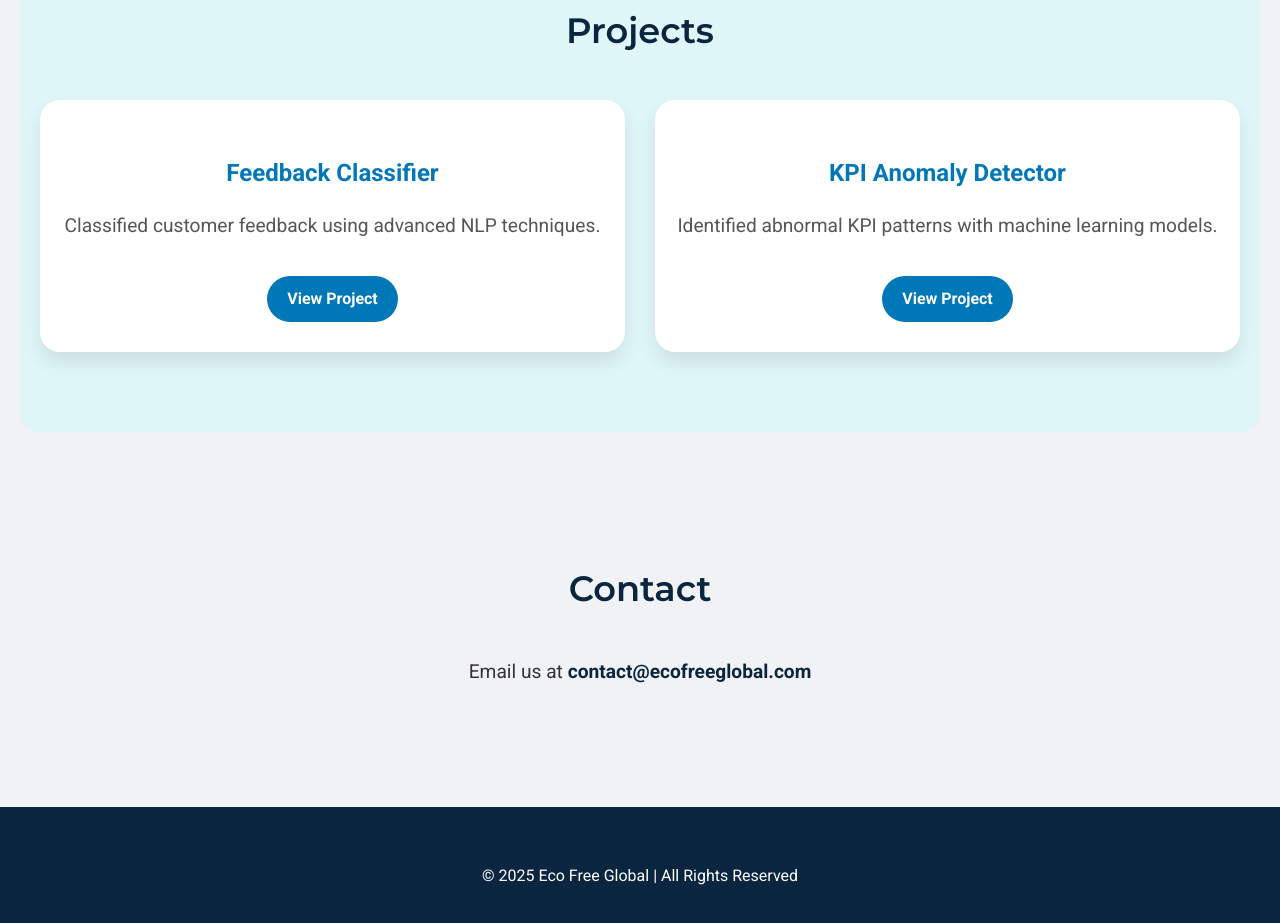
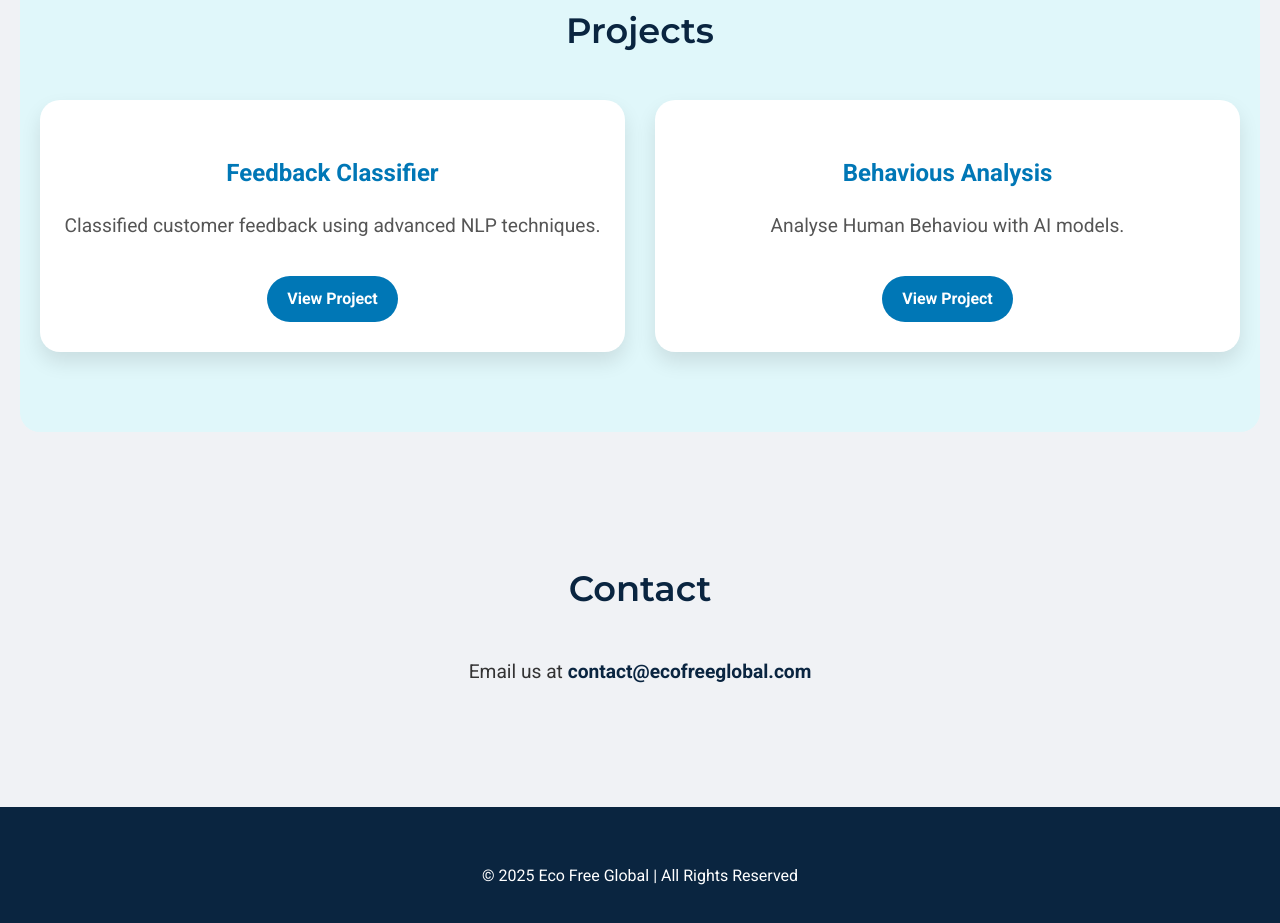
Before and after one commit to awasthi913/ecofreeglobal.github.io, a plain HTML site: page index.html in a window 1280 px wide. Shown: the part 1108-2031 px from the top of the page. Drawn offline with Linux system fonts and the light colour scheme.

Commit message:
Update index.html

```diff
--- a/index.html
+++ b/index.html
@@ -199,8 +199,8 @@
         <a href="#">View Project</a>
       </div>
       <div class="card">
-        <h3>KPI Anomaly Detector</h3>
-        <p>Identified abnormal KPI patterns with machine learning models.</p>
+        <h3>Behavious Analysis</h3>
+        <p>Analyse Human Behaviou with AI models.</p>
         <a href="#">View Project</a>
       </div>
     </div>
```
